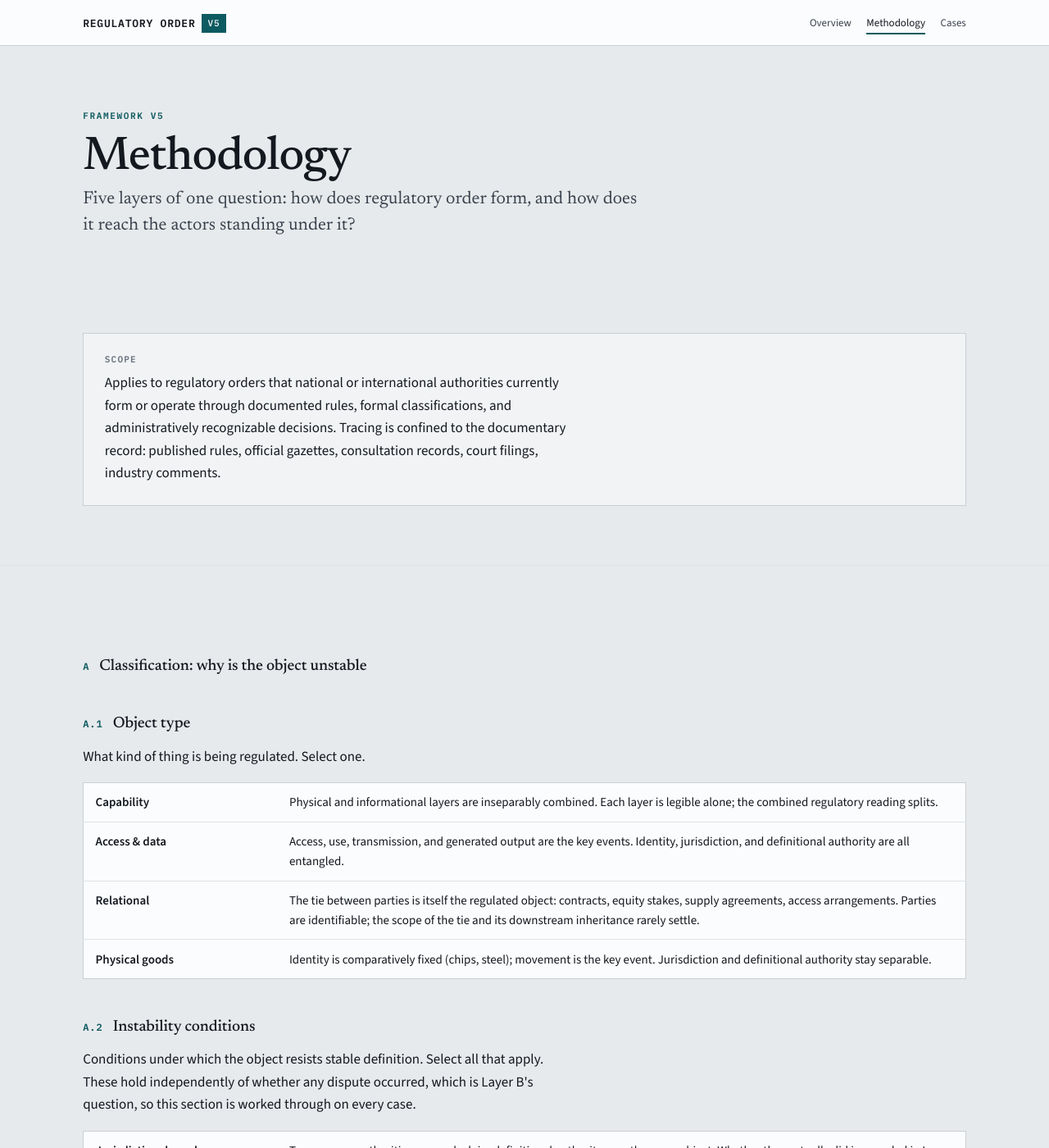
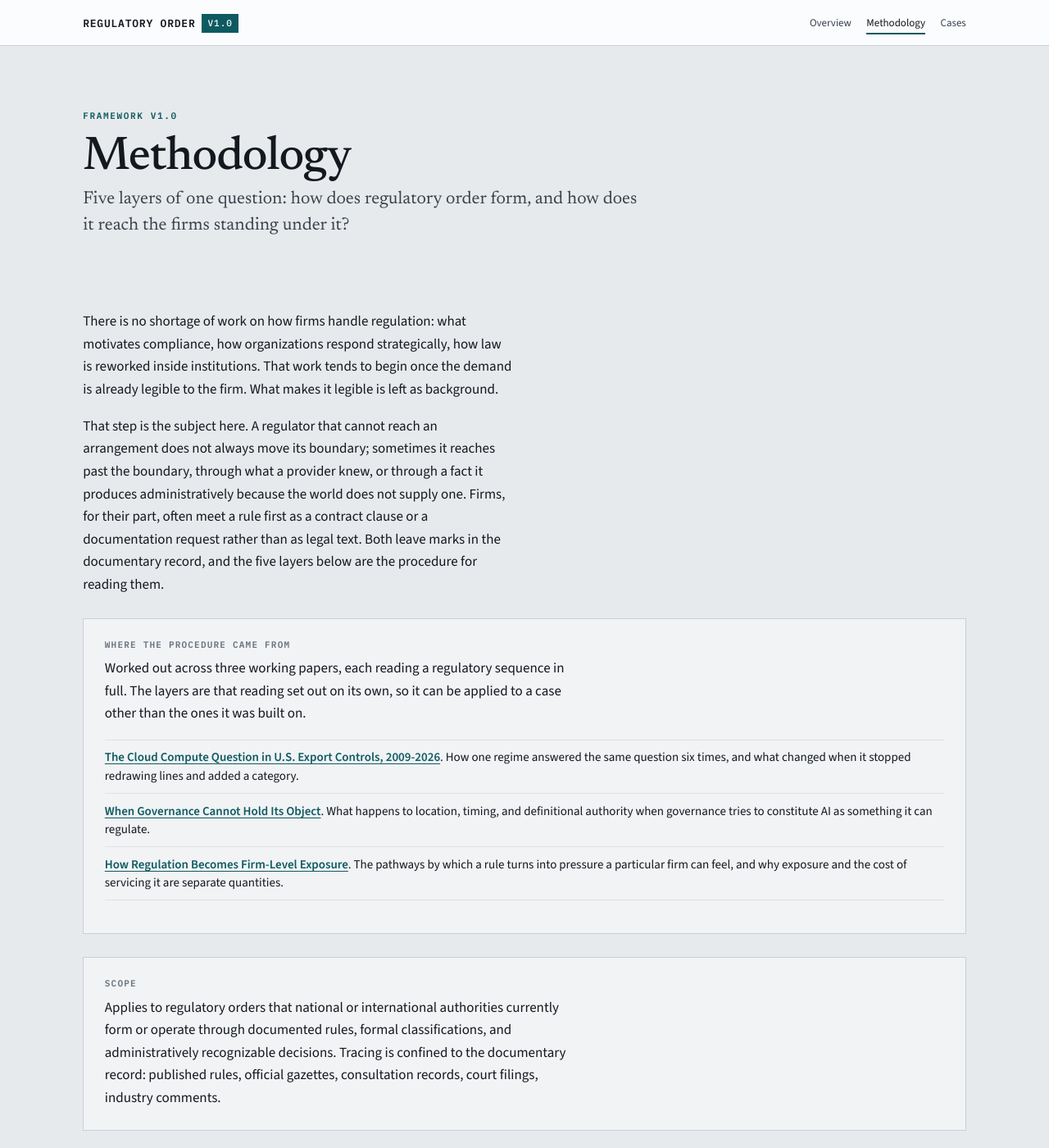
Before and after one commit to GaeunLim01/regulatory-order, a Jekyll site: the page built from method.html, in a window 1280 px wide and 1400 px high. Shown: the whole window at 82% size. Built offline with Jekyll 4.4.1, drawn with Linux system fonts in a browser that asks for light colours; some of the changed text lies outside the part shown.

Commit message:
Add files via upload

```diff
--- a/_config.yml
+++ b/_config.yml
@@ -1,10 +1,11 @@
-title: How Regulatory Order Reaches Actors
+title: Reading Regulatory Order
 description: >-
-  A five-layer framework for tracing how regulatory order forms and reaches
-  actors across AI-related value chains: semiconductors, computing, cloud, data centers.
+  A five-layer procedure for reading how regulatory order forms and reaches the firms
+  standing under it, across AI-related value chains: semiconductors, computing, cloud,
+  data centers.
 lang: en
 
-# Framework v5. Project site at gaeunlim01.github.io/regulatory-order — baseurl must match the
+# Framework v1.0. Project site at gaeunlim01.github.io/regulatory-order — baseurl must match the
 # repo name exactly, with a leading slash and no trailing slash.
 baseurl: /regulatory-order
 url: https://gaeunlim01.github.io
@@ -20,4 +21,4 @@ exclude:
   - docs/
   - scripts/
 
-framework_version: v5
+framework_version: "v1.0"
--- a/method.html
+++ b/method.html
@@ -2,19 +2,32 @@
 layout: default
 title: Methodology
 permalink: /method/
-description: "Five layers, one process: how regulatory order forms and reaches actors, and how to tag a case against it."
+description: "Five layers, one question: how regulatory order forms, how it reaches the firms standing under it, and how to tag a case against it."
 ---
 
 <section class="hero">
   <div class="shell">
-    <span class="eyebrow eyebrow--accent">Framework v5</span>
+    <span class="eyebrow eyebrow--accent">Framework v1.0</span>
     <h1>Methodology</h1>
-    <p class="standfirst">Five layers of one question: how does regulatory order form, and how does it reach the actors standing under it?</p>
+    <p class="standfirst">Five layers of one question: how does regulatory order form, and how does it reach the firms standing under it?</p>
   </div>
 </section>
 
 <section class="section section--tight">
   <div class="shell">
+    <p class="lede">There is no shortage of work on how firms handle regulation: what motivates compliance, how organizations respond strategically, how law is reworked inside institutions. That work tends to begin once the demand is already legible to the firm. What makes it legible is left as background.</p>
+    <p class="lede">That step is the subject here. A regulator that cannot reach an arrangement does not always move its boundary; sometimes it reaches past the boundary, through what a provider knew, or through a fact it produces administratively because the world does not supply one. Firms, for their part, often meet a rule first as a contract clause or a documentation request rather than as legal text. Both leave marks in the documentary record, and the five layers below are the procedure for reading them.</p>
+
+    <div class="callout">
+      <span class="callout__label">Where the procedure came from</span>
+      <p>Worked out across three working papers, each reading a regulatory sequence in full. The layers are that reading set out on its own, so it can be applied to a case other than the ones it was built on.</p>
+      <ul>
+        <li><a href="https://papers.ssrn.com/sol3/papers.cfm?abstract_id=7242040">The Cloud Compute Question in U.S. Export Controls, 2009-2026</a>. How one regime answered the same question six times, and what changed when it stopped redrawing lines and added a category.</li>
+        <li><a href="https://papers.ssrn.com/sol3/papers.cfm?abstract_id=7035179">When Governance Cannot Hold Its Object</a>. What happens to location, timing, and definitional authority when governance tries to constitute AI as something it can regulate.</li>
+        <li><a href="https://papers.ssrn.com/sol3/papers.cfm?abstract_id=7035280">How Regulation Becomes Firm-Level Exposure</a>. The pathways by which a rule turns into pressure a particular firm can feel, and why exposure and the cost of servicing it are separate quantities.</li>
+      </ul>
+    </div>
+
     <div class="callout">
       <span class="callout__label">Scope</span>
       <p>Applies to regulatory orders that national or international authorities currently form or operate through documented rules, formal classifications, and administratively recognizable decisions. Tracing is confined to the documentary record: published rules, official gazettes, consultation records, court filings, industry comments.</p>
```
Also changed, not shown: index.html (+12 -4 lines), README.md, 1 other file.
